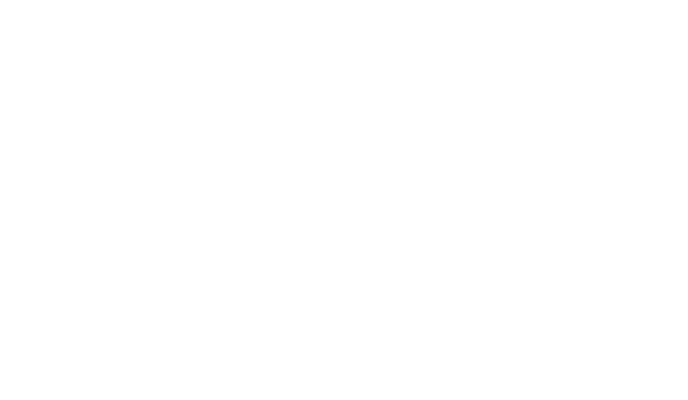
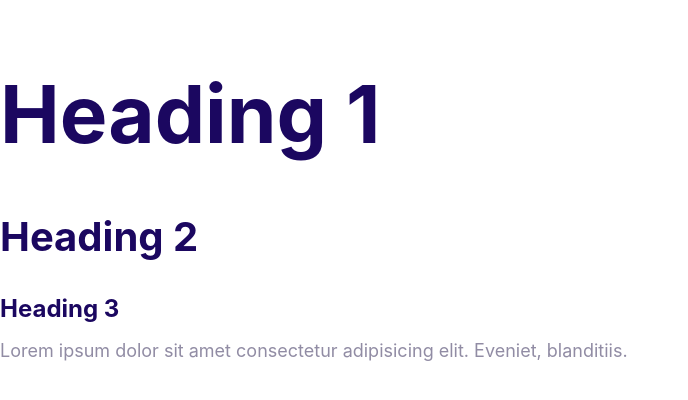
Before and after one commit to AlfaHun/moshify, a plain HTML site: page index.html in a window 1280 px wide. Shown: the whole page, without its empty margins (0-688 px from the left). Drawn offline with Linux system fonts and the light colour scheme.

Commit message:
Define styles for fonts

```diff
--- a/css/styles.css
+++ b/css/styles.css
@@ -4,4 +4,57 @@
     --color-accent: #ff3400;
     --color-headings: #1b0760;
     --color-body: #918ca4;
-}
+  }
+
+  html {
+    /* 62.5% of 16px = 10px */
+    font-size: 62.5%;
+  }
+
+  body {
+    font-family: Inter, Arial, Helvetica, sans-serif;
+    font-size: 2.4rem;
+    line-height: 1.5;
+    color: var(--color-body);
+  }
+
+  h1,
+  h2,
+  h3 {
+    color: var(--color-headings);
+    margin-bottom: 1rem;
+  }
+
+  h1 {
+    font-size: 7rem;
+  }
+
+  h2 {
+    font-size: 4rem;
+  }
+
+  h3 {
+    font-size: 3rem;
+  }
+
+  p {
+    margin-top: 0;
+  }
+
+  @media screen and (min-width: 1024px) {
+    body {
+      font-size: 1.8rem;
+    }
+
+    h1 {
+      font-size: 8rem;
+    }
+
+    h2 {
+      font-size: 4rem;
+    }
+
+    h3 {
+      font-size: 2.4rem;
+    }
+  }
--- a/index.html
+++ b/index.html
@@ -8,6 +8,9 @@
     <link rel="stylesheet" href="css/styles.css">
 </head>
 <body>
-
+    <h1>Heading 1</h1>
+    <h2>Heading 2</h2>
+    <h3>Heading 3</h3>
+    <p>Lorem ipsum dolor sit amet consectetur adipisicing elit. Eveniet, blanditiis.</p>
 </body>
 </html>
```
